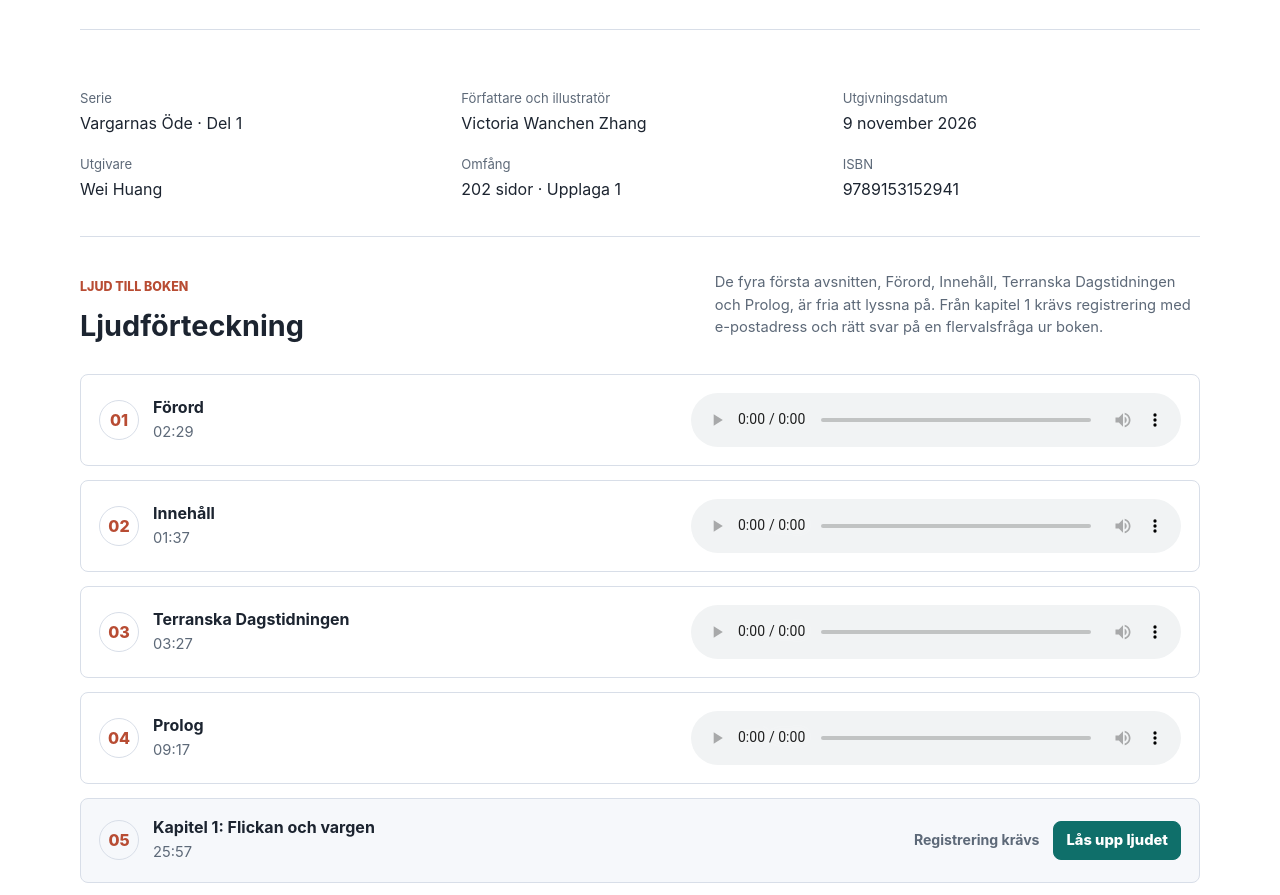
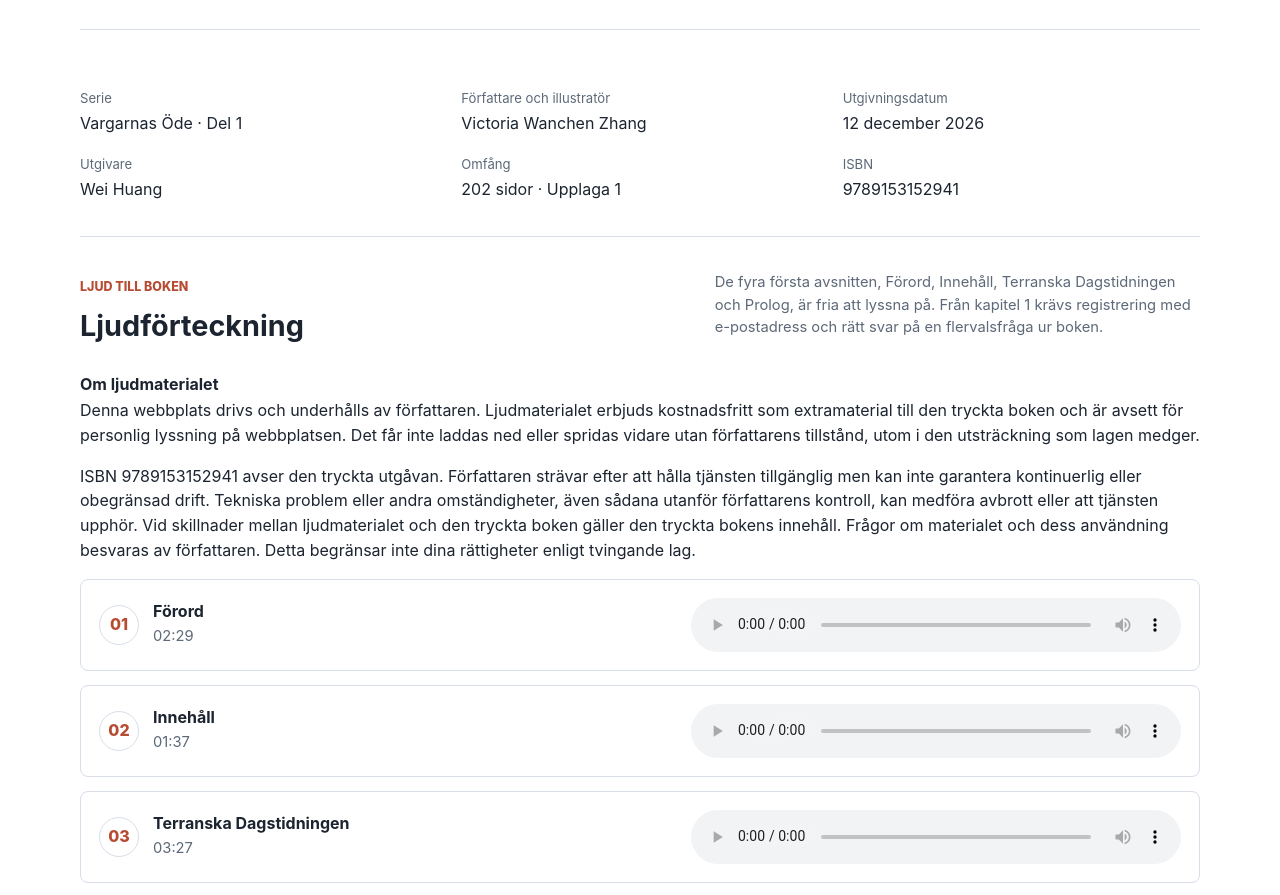
Before and after one commit to victoria-z-workshop/victoria-z-workshop.github.io, a plain HTML site: page book-1/audio/index.html in a window 1280 px wide. Shown: the part 838-1733 px from the top of the page. Drawn offline with Linux system fonts and the light colour scheme.

Commit message:
Add files via upload

```diff
--- a/book-1/audio/index.html
+++ b/book-1/audio/index.html
@@ -60,7 +60,7 @@
           <dl class="book-facts">
             <div><dt>Serie</dt><dd>Vargarnas Öde · Del 1</dd></div>
             <div><dt>Författare och illustratör</dt><dd>Victoria Wanchen Zhang</dd></div>
-            <div><dt>Utgivningsdatum</dt><dd><time datetime="2026-11-09">9 november 2026</time></dd></div>
+            <div><dt>Utgivningsdatum</dt><dd><time datetime="2026-12-12">12 december 2026</time></dd></div>
             <div><dt>Utgivare</dt><dd>Wei Huang</dd></div>
             <div><dt>Omfång</dt><dd>202 sidor · Upplaga 1</dd></div>
             <div><dt>ISBN</dt><dd>9789153152941</dd></div>
@@ -75,6 +75,11 @@
             </div>
             <p class="fineprint">De fyra första avsnitten, Förord, Innehåll, Terranska Dagstidningen och Prolog, är fria att lyssna på. Från kapitel 1 krävs registrering med e-postadress och rätt svar på en flervalsfråga ur boken.</p>
           </div>
+          <aside class="audio-information" aria-labelledby="audio-information-title">
+            <h3 id="audio-information-title">Om ljudmaterialet</h3>
+            <p>Denna webbplats drivs och underhålls av författaren. Ljudmaterialet erbjuds kostnadsfritt som extramaterial till den tryckta boken och är avsett för personlig lyssning på webbplatsen. Det får inte laddas ned eller spridas vidare utan författarens tillstånd, utom i den utsträckning som lagen medger.</p>
+            <p>ISBN 9789153152941 avser den tryckta utgåvan. Författaren strävar efter att hålla tjänsten tillgänglig men kan inte garantera kontinuerlig eller obegränsad drift. Tekniska problem eller andra omständigheter, även sådana utanför författarens kontroll, kan medföra avbrott eller att tjänsten upphör. Vid skillnader mellan ljudmaterialet och den tryckta boken gäller den tryckta bokens innehåll. Frågor om materialet och dess användning besvaras av författaren. Detta begränsar inte dina rättigheter enligt tvingande lag.</p>
+          </aside>
           <div class="chapter-list" data-chapter-list></div>
           <noscript><p>Aktivera JavaScript för att visa hela ljudförteckningen.</p></noscript>
         </section>
```
